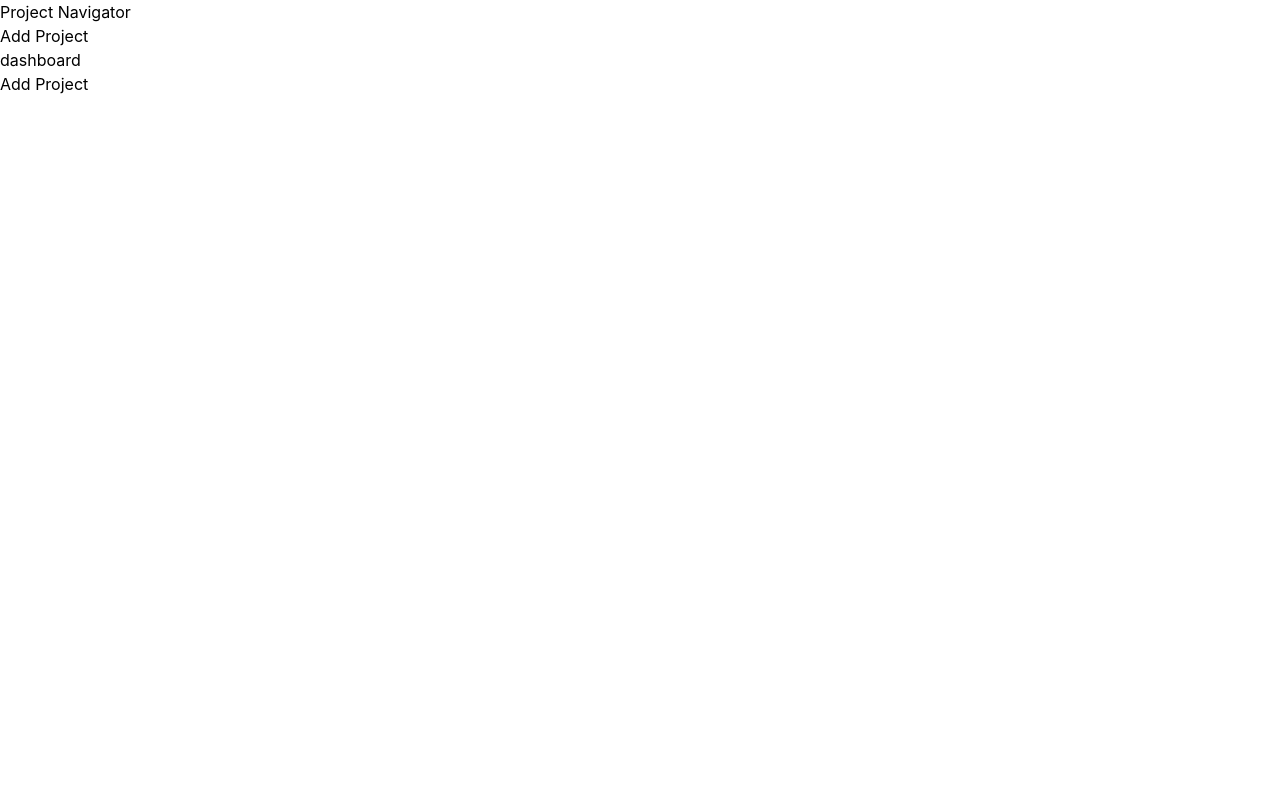
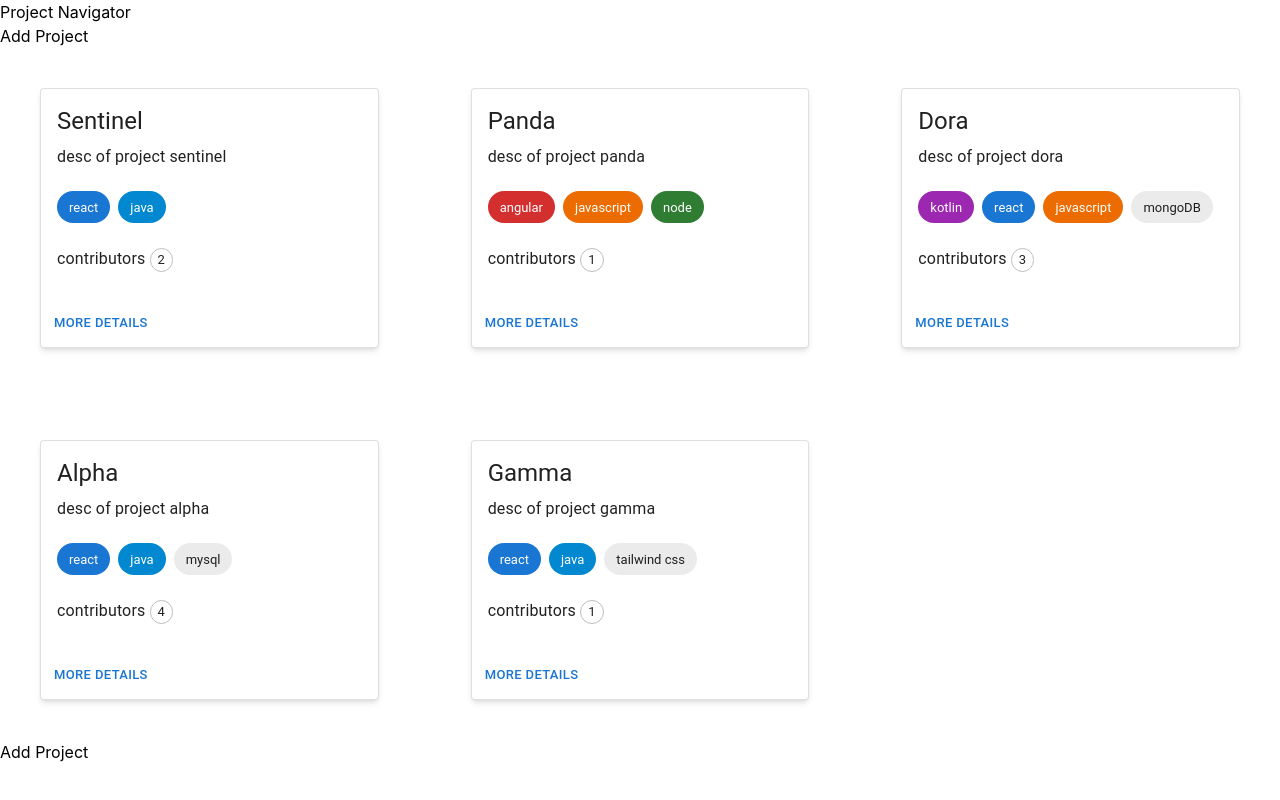
Before and after one commit to yashgandhi876/hackathonUBS, a React (Create React App) app in the folder frontend/: page / in a window 1280 px wide. Built offline with nearby package versions, Linux system fonts and the light colour scheme.

Commit message:
added card for project

```diff
--- a/frontend/package.json
+++ b/frontend/package.json
@@ -3,6 +3,8 @@
   "version": "0.1.0",
   "private": true,
   "dependencies": {
+    "@emotion/react": "^11.11.1",
+    "@emotion/styled": "^11.11.0",
     "@mui/material": "^5.14.14",
     "@mui/styled-engine-sc": "^6.0.0-alpha.2",
     "@testing-library/jest-dom": "^5.17.0",
--- /dev/null
+++ b/frontend/src/Card.css
@@ -0,0 +1,3 @@
+.box:hover{
+    box-shadow: 0 0 12px  rgba(33,33,33,.2);
+}
--- /dev/null
+++ b/frontend/src/Card.js
@@ -0,0 +1,60 @@
+import * as React from 'react';
+import Box from '@mui/material/Box';
+import Card from '@mui/material/Card';
+import CardActions from '@mui/material/CardActions';
+import CardContent from '@mui/material/CardContent';
+import Button from '@mui/material/Button';
+import Typography from '@mui/material/Typography';
+import Chip from '@mui/material/Chip';
+import Stack from '@mui/material/Stack';
+import './Card.css';
+
+
+export function tagColors(tag){
+
+    switch(tag){
+        case "javascript": return "warning";
+        case "react": return "primary";
+        case "kotlin": return "secondary"
+        case "java": return "info";
+        case "angular": return "error";
+        case "mongoDB": return "success";
+        case "node": return "success";
+        default: return "default"
+    }
+}
+
+export default function ProjectCard(props) {
+
+  return (
+    <Box className="box" sx={{  margin: 5 }} >
+      <Card variant="outlined" className='shadow-md'>
+
+        <CardContent>
+          <Typography variant="h5"  gutterBottom>
+            {props.project.name}
+          </Typography>
+          <Typography sx={{ mb: 1.5}} className='text-sm text-ellipsis overflow-hidden ...'  component="div">
+            {props.project.desc}
+          </Typography>
+          <Stack direction="row" className='flex-wrap' spacing={1}>
+            {
+                props.project.tags.map(tag=>{
+                    return <Chip label={tag.name} style={{marginTop:10}} onClick={()=>{}} color={tagColors(tag.name.toLowerCase())}/>
+                })
+            }
+         </Stack>
+           <br/>
+          <Typography sx={{ mb: 1.5 }}  component="div">
+            contributors <Chip variant="outlined" size='small' label={props.project.contributors.length}/>
+          </Typography>
+
+        </CardContent>
+        <CardActions>
+          <Button size="small">More Details</Button>
+        </CardActions>
+
+        </Card>
+    </Box>
+  );
+}
--- a/frontend/src/Dashboard.js
+++ b/frontend/src/Dashboard.js
@@ -1,10 +1,20 @@
 import * as React from "react";
+import ProjectCard from "./Card";
+import initialProjects from "./Data"
 
 export default function Dashboard() {
+
+  const [projects, setProjects] = React.useState(initialProjects)
+
     return (
 		<div className="dashboard">
-
-        dashboard
+      <div className="grid gap-3 grid-cols-3 flex-wrap">
+      {
+        projects.map(project=>{
+          return <ProjectCard project = {project} />
+        })
+      }
+       </div>
 		</div>
     );
 }
--- /dev/null
+++ b/frontend/src/Data.js
@@ -0,0 +1,39 @@
+const initialProjects = [
+    {
+    id:1,
+    name:"Sentinel",
+    desc:"desc of project sentinel",
+    tags:[{id:1, name:"react"},{id:2,name:"java"}],
+    contributors:[{gpin:123,name:"nancy",email:"nancy.bansal@ubs.com"},{gpin:13,name:"Gauri",email:"gauri.bharat@ubs.com"}]
+  },
+  {
+    id:2,
+    name:"Panda",
+    desc:"desc of project panda",
+    tags:[{id:1, name:"angular"},{id:2,name:"javascript"},{id:3,name:"node"}],
+    contributors:[{gpin:123,name:"nancy",email:"nancy.bansal@ubs.com"}]
+  },
+  {
+    id:3,
+    name:"Dora",
+    desc:"desc of project dora",
+    tags:[{id:1, name:"kotlin"},{id:2,name:"react"},{id:3,name:"javascript"},{id:4,name:"mongoDB"}],
+    contributors:[{gpin:123,name:"nancy",email:"nancy.bansal@ubs.com"},{gpin:13,name:"Gauri",email:"gauri.bharat@ubs.com"},{gpin:14,name:"Yash",email:"yash.gandhi@ubs.com"}]
+  },
+  {
+    id:4,
+    name:"Alpha",
+    desc:"desc of project alpha",
+    tags:[{id:1, name:"react"},{id:2,name:"java"},{id:3, name:"mysql"}],
+    contributors:[{gpin:123,name:"nancy",email:"nancy.bansal@ubs.com"},{gpin:13,name:"Gauri",email:"gauri.bharat@ubs.com"},{gpin:14,name:"Yash",email:"yash.gandhi@ubs.com"},{gpin:18,name:"hitesh",email:"hitesh.gandhi@ubs.com"}]
+  },
+  {
+    id:5,
+    name:"Gamma",
+    desc:"desc of project gamma",
+    tags:[{id:1, name:"react"},{id:2,name:"java"},{id:3,name:"tailwind css"}],
+    contributors:[{gpin:123,name:"nancy",email:"nancy.bansal@ubs.com"}]
+  },
+]
+
+export default initialProjects
```
Also changed, not shown: 1 other file (tests, documents, lock files or other folders).
